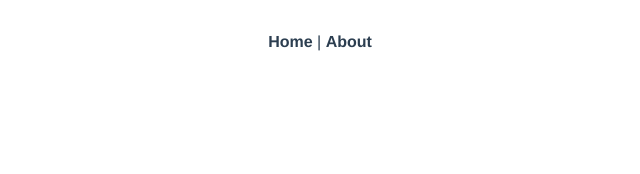
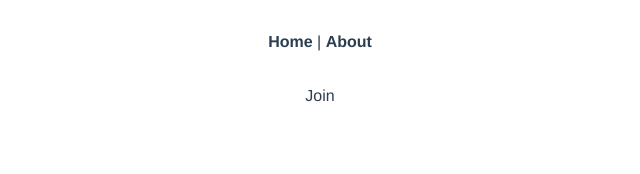
Before and after one commit to k97h07o11/board, a Vue app in the folder frontend/: page /join in a window 1280 px wide. Shown: the top 174 px of the page, without its empty margins (320-960 px from the left). Built offline with nearby package versions, Linux system fonts and the light colour scheme.

Commit message:
:sparkles: 회원가입 View 추가

```diff
--- a/frontend/src/router/index.js
+++ b/frontend/src/router/index.js
@@ -9,6 +9,11 @@
     name: "home",
     component: () => import("@/views/HomeView"),
   },
+  {
+    path: "/join",
+    name: "join",
+    component: () => import("@/views/user/JoinView"),
+  },
 ];
 
 const router = new VueRouter({
--- /dev/null
+++ b/frontend/src/views/user/JoinView.vue
@@ -0,0 +1,11 @@
+<template>
+  <div>Join</div>
+</template>
+
+<script>
+export default {
+  name: "JoinView",
+};
+</script>
+
+<style></style>
```
